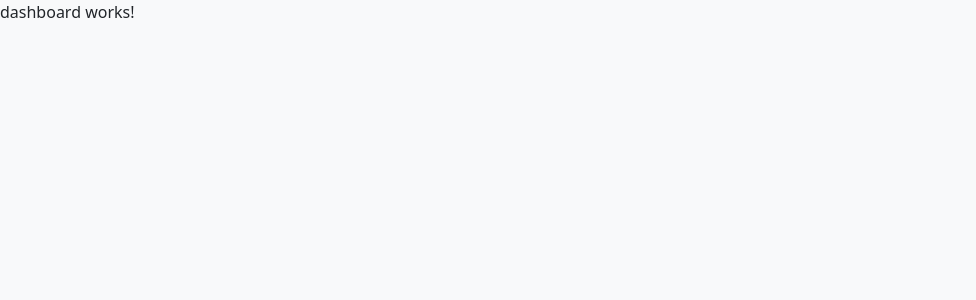
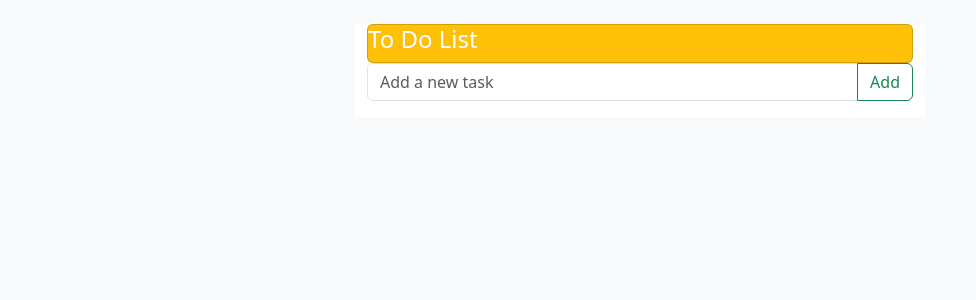
Before and after one commit to GianPolastri/ToDoList-Challenge, an Angular app: page / in a window 1280 px wide. Shown: the top 300 px of the page, without its empty margins (0-976 px from the left). Built offline with nearby package versions, Linux system fonts and the light colour scheme.

Commit message:
feat(src/app/component/dashboard): basic structure of the web app

```diff
--- a/db.json
+++ b/db.json
@@ -1,19 +1,8 @@
 {
-  "posts": [
+  "task": [
     {
       "id": 1,
-      "title": "json-server",
-      "author": "typicode"
+      "task_name": "Como Amigos Challenge"
     }
-  ],
-  "comments": [
-    {
-      "id": 1,
-      "body": "some comment",
-      "postId": 1
-    }
-  ],
-  "profile": {
-    "name": "typicode"
-  }
+  ]
 }
--- a/src/app/component/dashboard/dashboard.component.html
+++ b/src/app/component/dashboard/dashboard.component.html
@@ -1 +1,22 @@
-<p>dashboard works!</p>
+<div class="container-fluid bg-light">
+    <div class="container bg-light" >
+        <div class="row mt-4">
+            <div class="col"></div>
+            <div class="col-md-6 bg-white">
+
+                <div class="card bg-warning">
+                    <h4 class="text-white">To Do List</h4>
+                </div>
+
+                <div>
+                    <div class="input-group mb-3">
+                        <input type="text" class="form-control" placeholder="Add a new task">
+                        <button class="btn btn-outline-success" type="button">Add</button>
+                    </div>
+                </div>
+
+            </div>
+            <div class="col"></div>
+        </div>
+    </div>
+</div>
```
